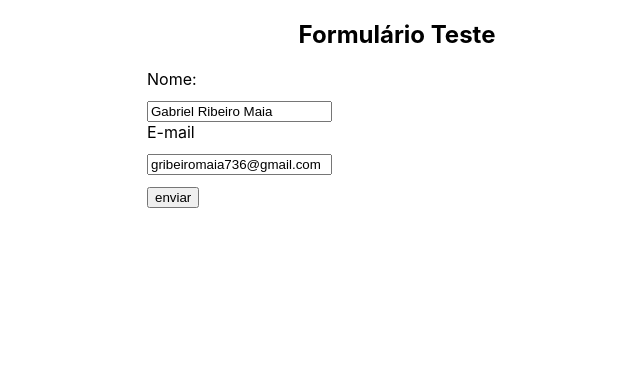
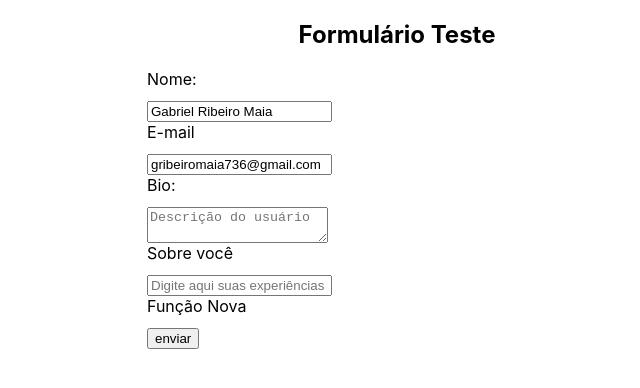
Before and after one commit to GabriellMaiaa/FormsReact, a React (Create React App) app: page / in a window 1280 px wide. Shown: the top 388 px of the page, without its empty margins (243-883 px from the left). Built offline with nearby package versions, Linux system fonts and the light colour scheme.

Commit message:
3 commit

```diff
--- a/src/components/MyForm.js
+++ b/src/components/MyForm.js
@@ -5,7 +5,9 @@ const MyForm = ({user}) => {
   // 6 -Controled Inputs
   // 3 - Gerenciamneto de dados
   const[name, setName] = useState(user ? user.name : "");
-  const [email, setEmail] = useState(user ? user.email : "");
+  const[email, setEmail] = useState(user ? user.email : "");
+  const[bio, setBio] = useState("")
+  const[teste, setTeste] = useState("")
 
   const handleChange = (e) => {
     setName(e.target.value)
@@ -17,12 +19,14 @@ const MyForm = ({user}) => {
   const handleSubmit = (e) =>{
       e.preventDefault()
       console.log('Enviando o formulário')
-      console.log(name, email)
+      console.log(name, email, bio, teste)
 
   // 7 - Limpando formulários - Tudo é executado após todas
   // as funções acima
     setName("");
     setEmail("");
+    setBio("");
+    setTeste("");
   }
 
   return (
@@ -43,7 +47,24 @@ const MyForm = ({user}) => {
                 <input type="email" name="email" placeholder='Digite o seu email'
                 onChange={(e) => setEmail(e.target.value)} value={email}/> {/**Como por a função diretamente no valor */}
             </label>
+            {/**8 - Textarea */}
+            <label>
+              <span>Bio:</span>
+              <textarea name="bio" placeholder='Descrição do usuário'
+              onChange={(e) => {setBio(e.target.value)}} value={bio}></textarea>
+            </label>
+            <label>
+              <span>Sobre você</span>
+              <input type="textarea" name='Sobre você'
+              placeholder='Digite aqui suas experiências' onChange={(e) => {setTeste(e.target.value)}}
+              value={teste}/>
+            </label>
+            {/** 9 - SELECT no React */}
+            <label>
+              <span>Função Nova</span>
+            </label>
             <input type="submit" value="enviar" />
+
         </form>
 
     </div>
```
